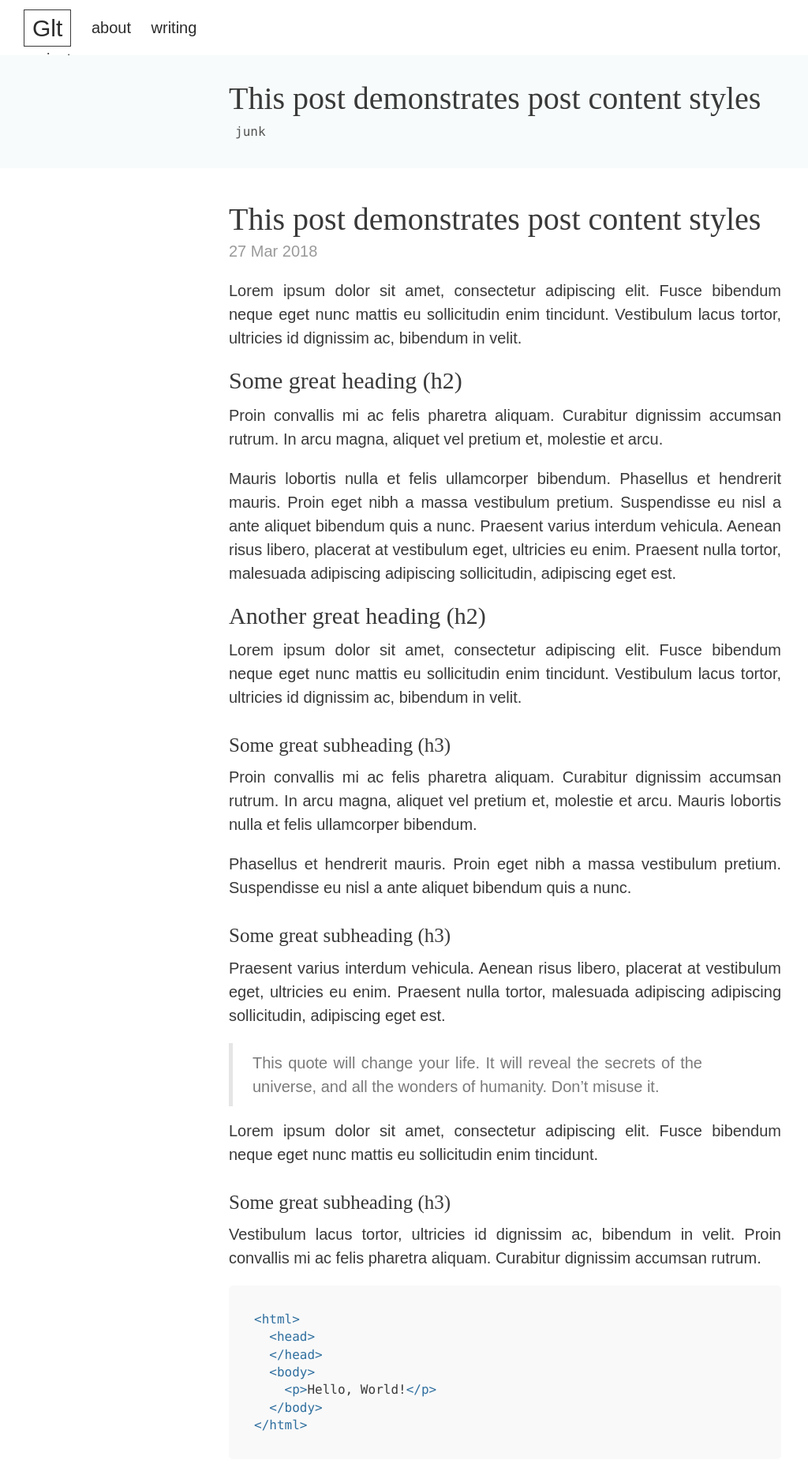
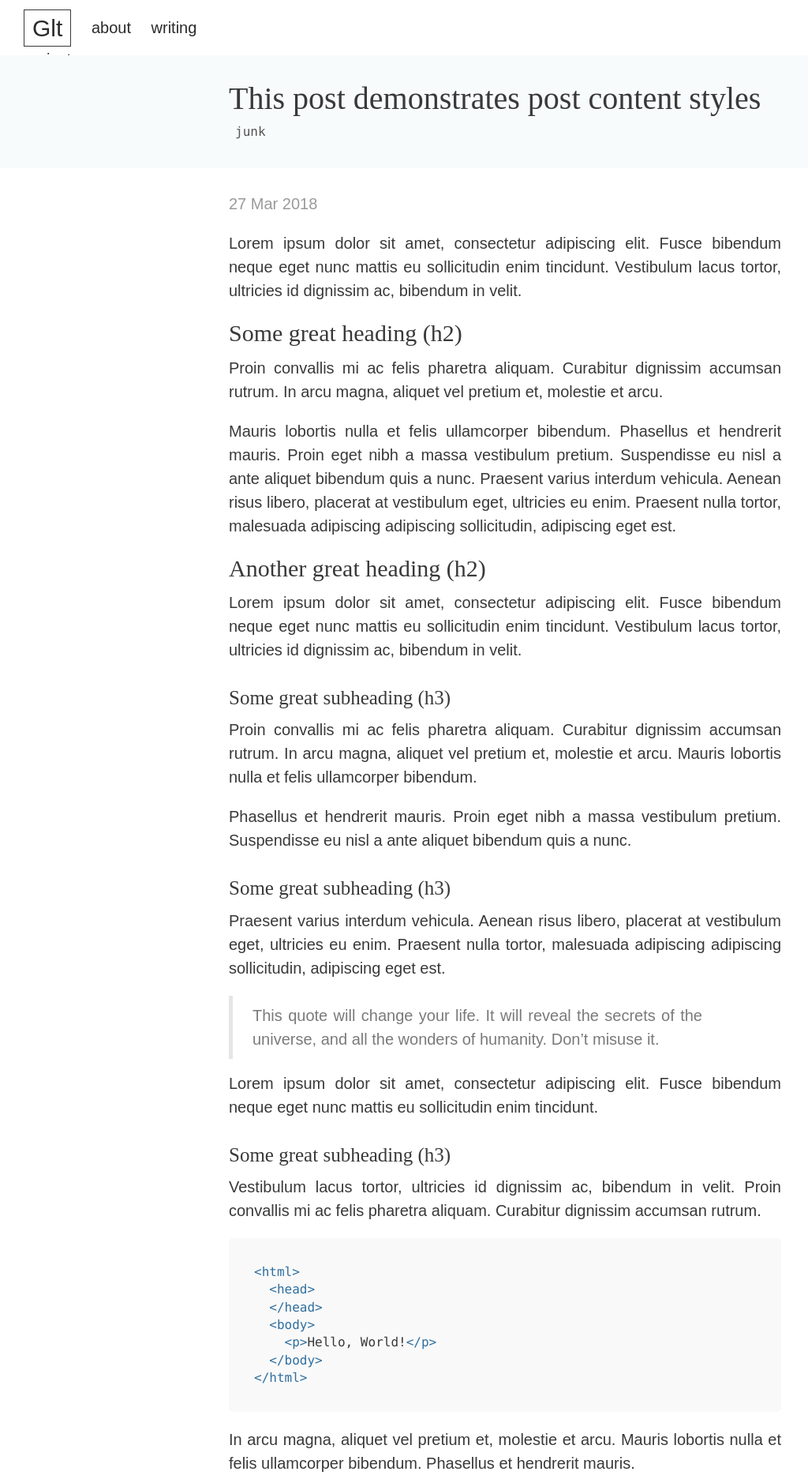
Before and after one commit to miltonparedes/glitch-jekyll, a Jekyll site: the page built from _posts/2018-03-27-this-post-demonstrates-post-content-styles.md, in a window 1280 px wide. Shown: the top 1873 px of the page at 79% size, without its empty margins (0-1024 px from the left). Built offline with Jekyll 4.4.1, drawn with Linux system fonts in a browser that asks for light colours; some web fonts are replaced.

Commit message:
post page title x

```diff
--- a/_layouts/post.html
+++ b/_layouts/post.html
@@ -3,7 +3,6 @@ layout: default
 ---
 
 <article class="post">
-  <h1 class="post-title">{{ page.title }}</h1>
   <time datetime="{{ page.date | date_to_xmlschema }}" class="post-date">{{ page.date | date_to_string }}</time>
   {{ content }}
 </article>
@@ -23,3 +22,5 @@ layout: default
   </ul>
 </aside>
 {% endif %}
+
+{% include disqus.html %}
--- a/_sass/glitch/_posts.scss
+++ b/_sass/glitch/_posts.scss
@@ -2,7 +2,6 @@
 //
 // Each post is wrapped in `.post` and is used on default and post layouts. Each
 // page is wrapped in `.page` and is only used on the page layout.
-
 .page,
 .post {
   margin-bottom: 4em;
@@ -21,7 +20,7 @@
 .page-title,
 .post-title,
 .post-title a {
-  color: $gray-3;
+  color: $gray-4;
 }
 .post-title a:hover{
   border-bottom-color: $gray-3;
```
